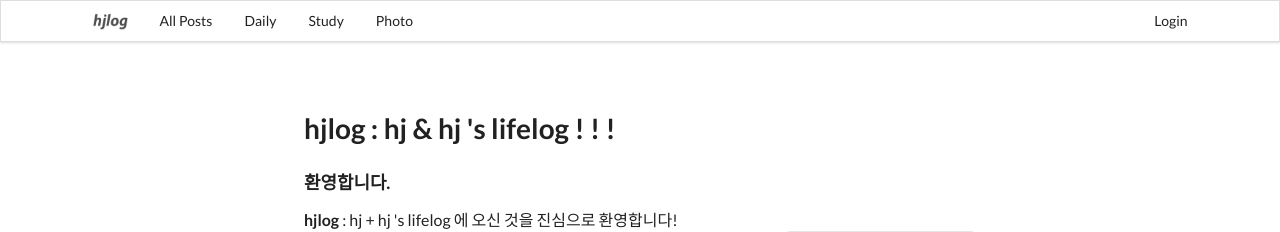
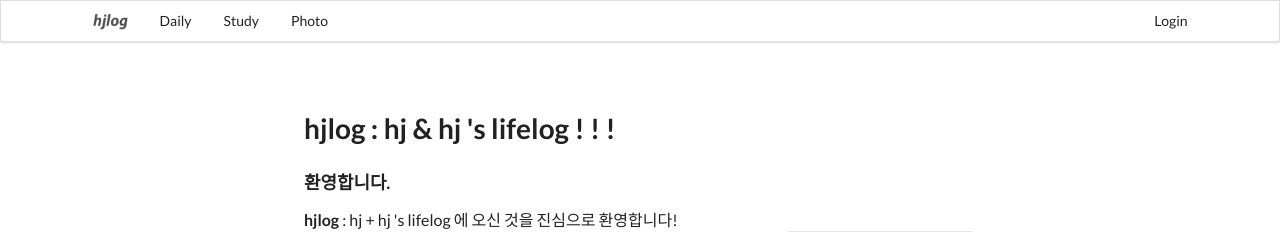
Before and after one commit to heejongahn/hjlog, a Flask app: page / in a window 1280 px wide. Shown: the top 232 px of the page. Run offline with Flask 2, Linux system fonts and the light colour scheme; some libraries are stand-ins or nearby versions; grey boxes are pictures that could not be loaded.

Commit message:
Meaningless 'All Posts' removed

```diff
--- a/hjlog/templates/base.html
+++ b/hjlog/templates/base.html
@@ -44,7 +44,6 @@
       <a href='/' class='item'>
         <img src="/static/image/icon/hj-06.png" alt="hjlog">
       </a>
-      <a href='/posts' class='item'>All Posts</a>
       <a href='/posts/daily' class='item'>Daily</a>
       <a href='/posts/study' class='item'>Study</a>
       <a href='/photo' class="item">Photo</a>
--- a/hjlog/views.py
+++ b/hjlog/views.py
@@ -53,16 +53,10 @@ def allowed_file(filename):
         filename.rsplit('.', 1)[1] in app.config['ALLOWED_EXTENSIONS']
 
 # Blog
-@app.route('/posts')
-def posts():
-    posts = Post.query.order_by(desc(Post.datetime)).all()
-    return render_template('posts.html', posts = posts)
-
 @app.route('/posts/<category>')
-def posts_with_category(category):
+def posts(category):
     posts = Post.query.filter_by(category=category).order_by(desc(Post.datetime)).all()
     return render_template('posts.html', posts = posts, c=category)
-
 
 @app.route('/post/<id>', methods=['GET', 'POST'])
 def post(id):
```
